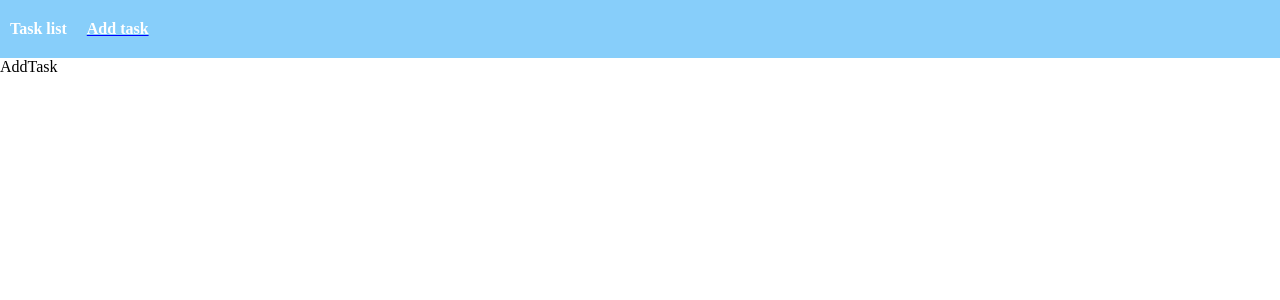
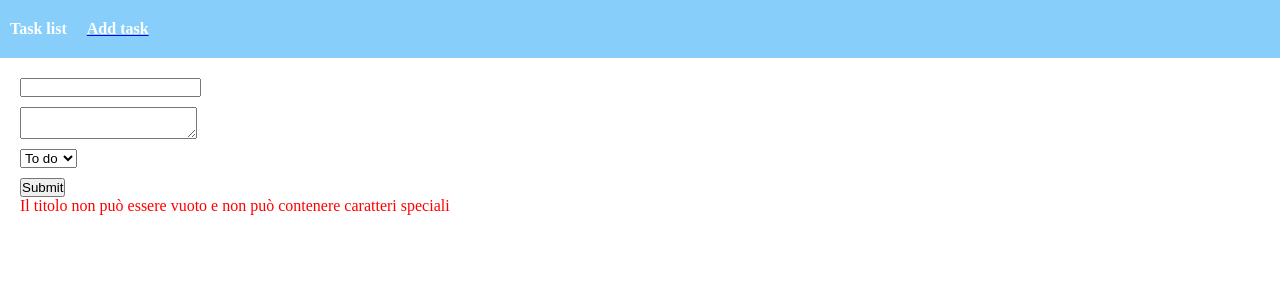
Before and after one commit to fedeatzeni/ex-react-task-manager, a React (Vite) app: page /add-task in a window 1280 px wide. Shown: the top 300 px of the page. Built offline with nearby package versions, Linux system fonts and the light colour scheme; no server answers.

Commit message:
feat milestone 5

```diff
--- a/src/index.css
+++ b/src/index.css
@@ -4,6 +4,7 @@
     box-sizing: border-box;
 }
 
+/* nav */
 nav {
     padding: 20px 10px;
     background-color: lightskyblue;
@@ -20,6 +21,7 @@ nav a.active {
     text-decoration: underline blue;
 }
 
+/* task list  */
 .task-row {
     display: flex;
     gap: 20px;
@@ -40,3 +42,21 @@ nav a.active {
 .task-row.green {
     background-color: green;
 }
+
+/* add task  */
+form {
+    margin-top: 20px;
+    padding: 0px 20px;
+}
+
+input,
+textarea,
+select {
+    display: block;
+    margin-bottom: 10px;
+}
+
+.error {
+    color: red;
+    margin-left: 20px;
+}
--- a/src/pages/AddTask.jsx
+++ b/src/pages/AddTask.jsx
@@ -1,10 +1,52 @@
+import { use, useMemo, useRef, useState } from "react";
 import NavBar from "../components/NavBar";
 
 export default function AddTask() {
+
+    // inputs value
+    const [title, setTitle] = useState("")
+    const descriptionRef = useRef()
+    const statusRef = useRef()
+
+    const symbols = "!@#$%^&*()-_=+[]{}|;:'\",.<>?/`~";
+
+    const [error, setError] = useState(false)
+
+    const titleValidation = useMemo(() => {
+        setError(false)
+        const validtitle = title.trim() && ![...title].some(char => symbols.includes(char))
+
+        if (!validtitle) { setError(true) }
+
+        return validtitle
+    }, [title])
+
+    function handleSubmit(e) {
+        e.preventDefault()
+
+        if (titleValidation) {
+            const description = descriptionRef.current.value
+            const status = statusRef.current.value
+
+            console.log(title, description, status);
+        }
+    }
+
     return (
         <>
             <NavBar />
-            <div>AddTask</div>
+            <form onSubmit={e => handleSubmit(e)}>
+                <input type="text" value={title} onChange={e => setTitle(e.target.value)} />
+                <textarea ref={descriptionRef} />
+                <select name="" id="" ref={statusRef}>
+                    <option value="To do">To do</option>
+                    <option value="Doing">Doing</option>
+                    <option value="Done">Done</option>
+                </select>
+                <button>Submit</button>
+            </form>
+
+            {error && <div className="error">Il titolo non può essere vuoto e non può contenere caratteri speciali</div>}
         </>
     )
 }
```
